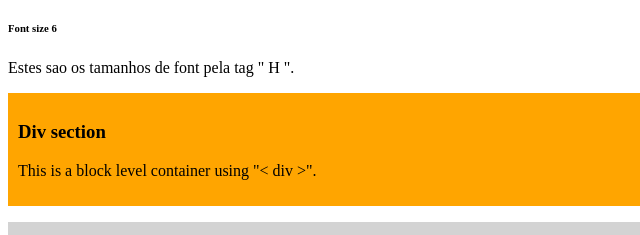
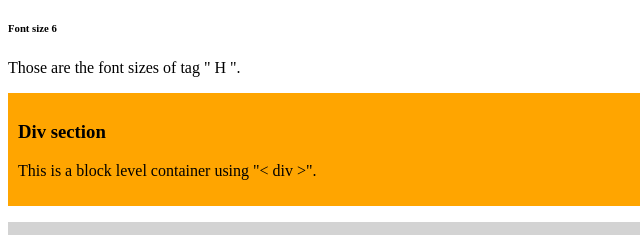
Before and after one commit to robsonpaolini-2/LetPhil, a plain HTML site: page index.html in a window 1280 px wide. Shown: the part 288-523 px from the top of the page, 0-640 px from the left. Drawn offline with Linux system fonts and the light colour scheme.

Commit message:
portugues to english

```diff
--- a/index.html
+++ b/index.html
@@ -17,7 +17,7 @@
     <h4> Font size 4</h4>
     <h5> Font size 5</h5>
     <h6> Font size 6</h6>
-    <p>Estes sao os tamanhos de font pela tag " H ".</p>
+    <p>Those are the font sizes of tag " H ".</p>
 
     <div style="background-color:orange; padding: 10px">
         <h3> Div section</h3>
```
